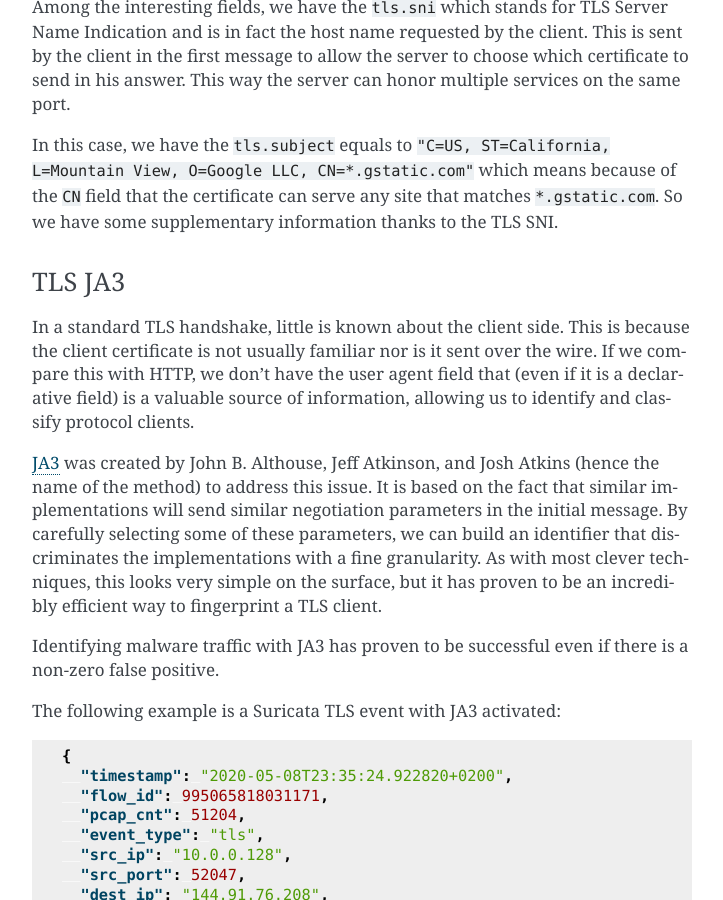
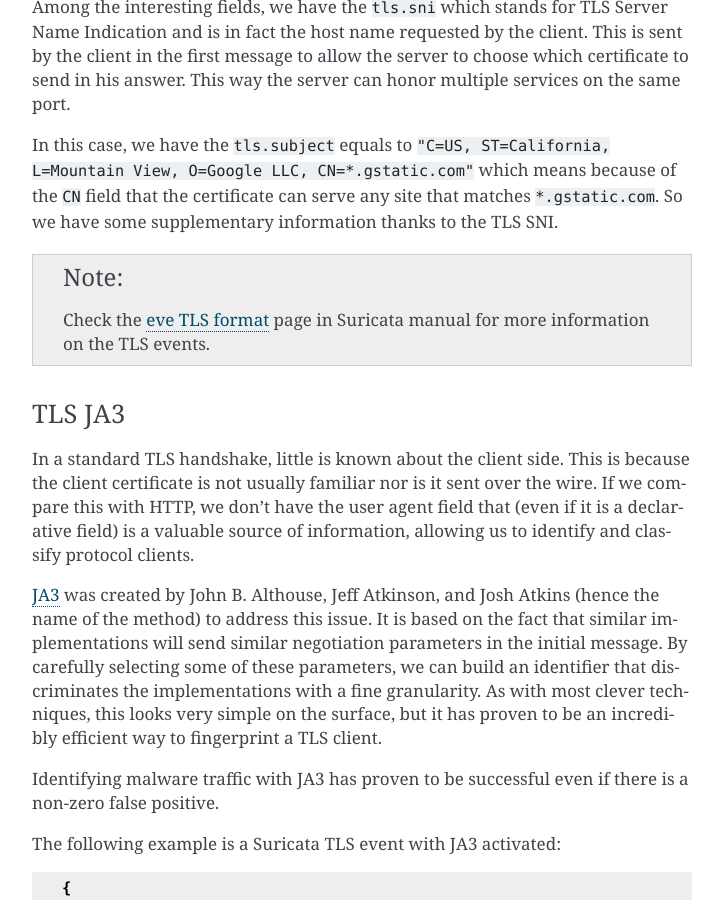
Before and after one commit to StamusNetworks/suricata-4-analysts, a Sphinx documentation site: the page built from source/tls-threat-hunting.rst, in a window 1280 px wide and 900 px high, scrolled down 1832 px. Shown: the whole window, without its empty margins (388-1111 px from the left). Built offline with Sphinx 7.4.7, drawn with Linux system fonts in a browser that asks for light colours.

Commit message:
doc: add link to suricata manual

```diff
--- a/source/http-threat-hunting.rst
+++ b/source/http-threat-hunting.rst
@@ -195,6 +195,10 @@ the HTTP response body.
 
 The HTTP response body can be logged in alerts and this improves greatly the context provided as the stream TCP can not be read by
 a human.
+
+.. note::
+
+  Check the `eve HTTP format <https://suricata.readthedocs.io/en/latest/output/eve/eve-json-format.html?highlight=http#event-type-http>`_ page in Suricata manual for more information on the HTTP events.
 
 Suricata supports file extraction over HTTP so any of the techniques and information of :ref:`File Analysis <file-analysis>` chapter
 apply here.
--- a/source/smb-threat-hunting.rst
+++ b/source/smb-threat-hunting.rst
@@ -141,6 +141,11 @@ Other useful information is also available depending on the different SMB transa
     }
 
 We can also count on Suricata to give us any specific data on top of SMB , like DCERPC and specific Microsoft protocol UUID (``uuid`` key).
+
+.. note::
+
+  Check the `eve SMB format <https://suricata.readthedocs.io/en/latest/output/eve/eve-json-format.html?highlight=http#event-type-tls>`_ page in Suricata manual for more information on the SMB events.
+
 
 SMB and detection
 ==================
--- a/source/tls-threat-hunting.rst
+++ b/source/tls-threat-hunting.rst
@@ -69,8 +69,11 @@ Among the interesting fields, we have the ``tls.sni`` which stands for TLS Serve
 
 In this case, we have the ``tls.subject`` equals to ``"C=US, ST=California, L=Mountain View, O=Google LLC, CN=*.gstatic.com"`` which means because of the ``CN`` field that the certificate can serve any site that matches ``*.gstatic.com``. So we have some supplementary information thanks to the TLS SNI.
 
+.. note::
+
+  Check the `eve TLS format <https://suricata.readthedocs.io/en/latest/output/eve/eve-json-format.html?highlight=http#event-type-tls>`_ page in Suricata manual for more information on the TLS events.
+
 .. index:: TLS JA3
-
 
 TLS JA3
 -------
```
